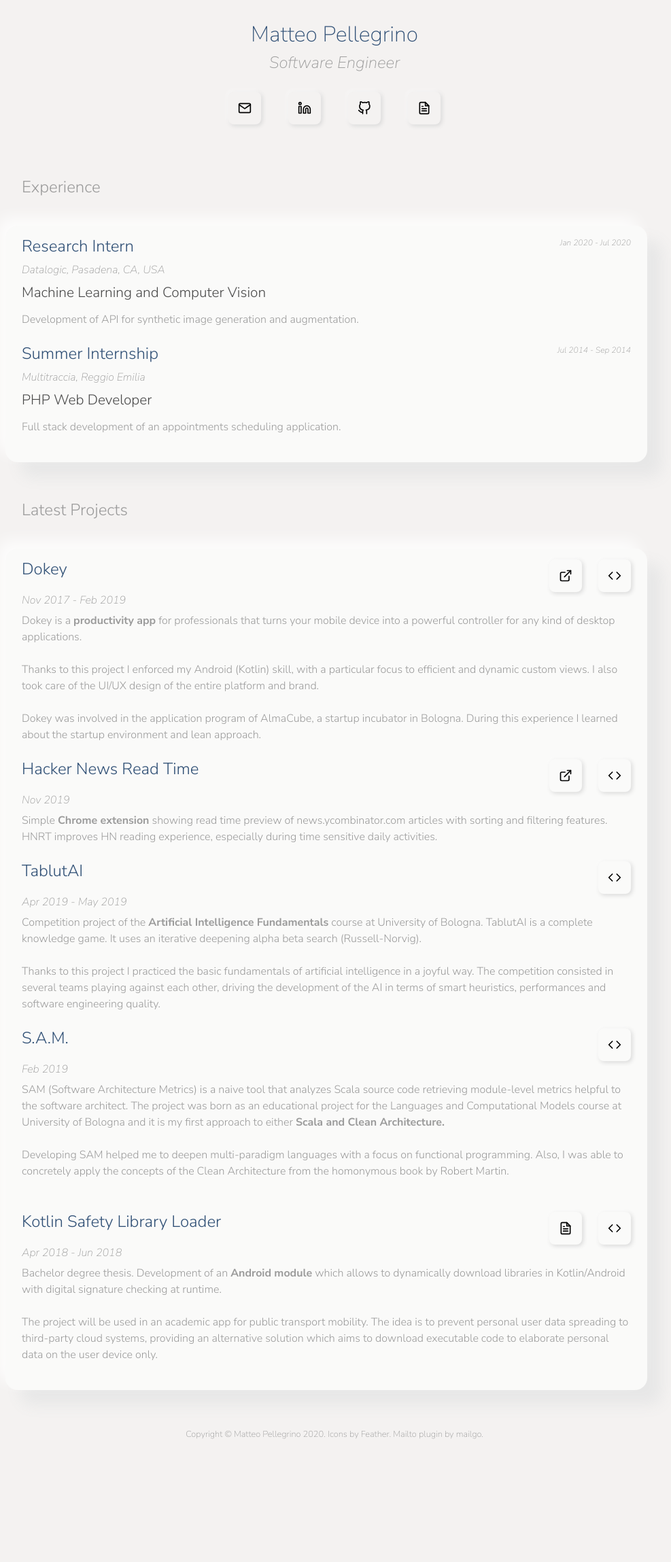
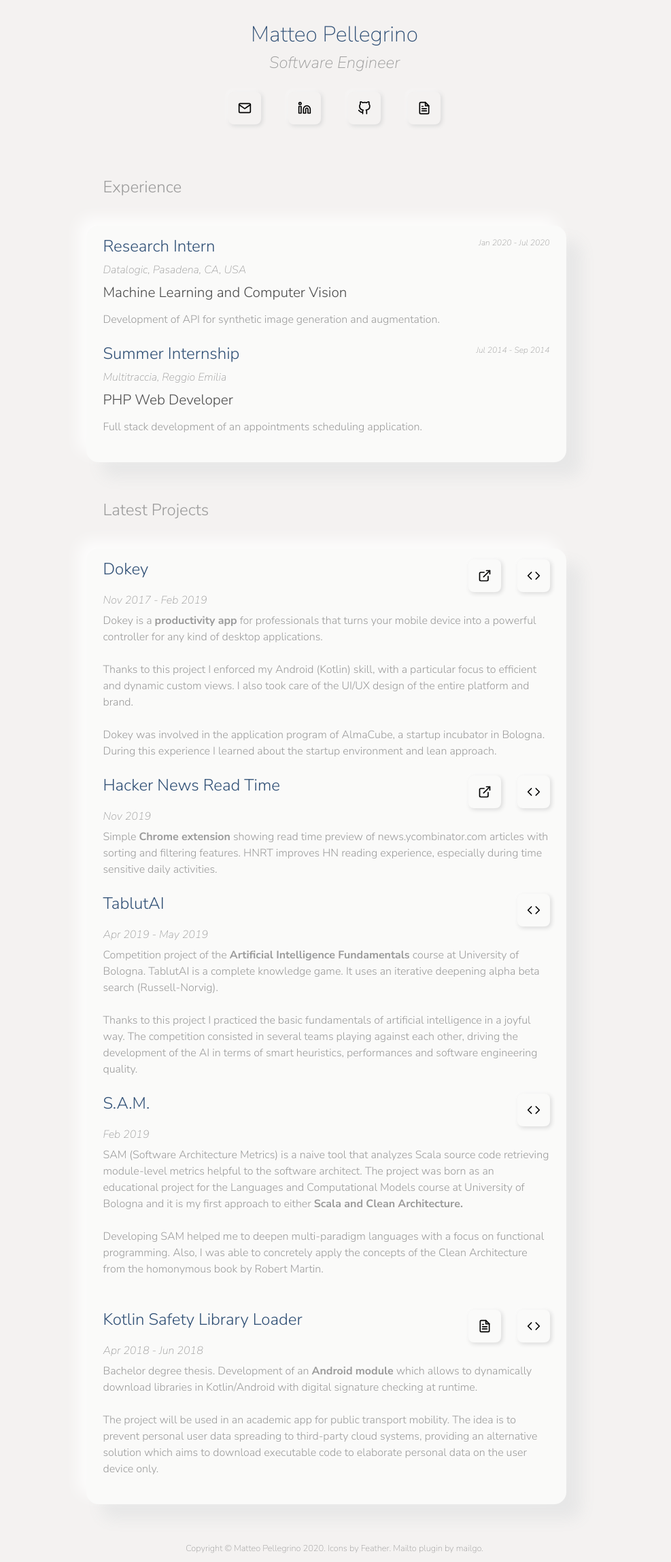
Before and after one commit to arabello/arabello.github.io, a Jekyll site: the page built from index.md, in a window 1280 px wide. Shown: the whole page at 68% size, without its empty margins (148-1135 px from the left). Built offline with Jekyll 4.4.1, drawn with Linux system fonts in a browser that asks for light colours; before the commit the page ends 2130 px from its top, so only the background shows below that.

Commit message:
Add mobile friendly features.

```diff
--- a/_layouts/default.html
+++ b/_layouts/default.html
@@ -38,7 +38,7 @@
 
   </head>
   <body>
-    <div class="container">
+    <div class="container col-12 col-lg-8">
         <div class="row d-flex flex-column">
             <div class="mx-auto">
                 {% include masthead.html %}
--- a/_sass/main.scss
+++ b/_sass/main.scss
@@ -1,5 +1,6 @@
 html{
     scroll-behavior: smooth;
+    font-size: 24px;
 }
 
 body{
@@ -12,8 +13,8 @@
 
 // Large devices (desktops, 992px and up)
 @media (min-width: 992px) {
-    body{
-        font-size: 1rem;
+    html{
+        font-size: 16px;
     }
 }
 
@@ -32,8 +33,8 @@
 
 .btn {
     cursor: pointer;
-    height: 48px;
-    width: 48px;
+    height: 62px;
+    width: 62px;
     padding: 10px;
     margin: 20px;
     border-radius: 8px;
@@ -46,6 +47,14 @@
     }
 }
 
+@media (min-width: 992px) {
+    .btn {
+        cursor: pointer;
+        height: 48px;
+        width: 48px;
+    }
+}
+
 
 .footer{
     font-size:0.8rem;
```
